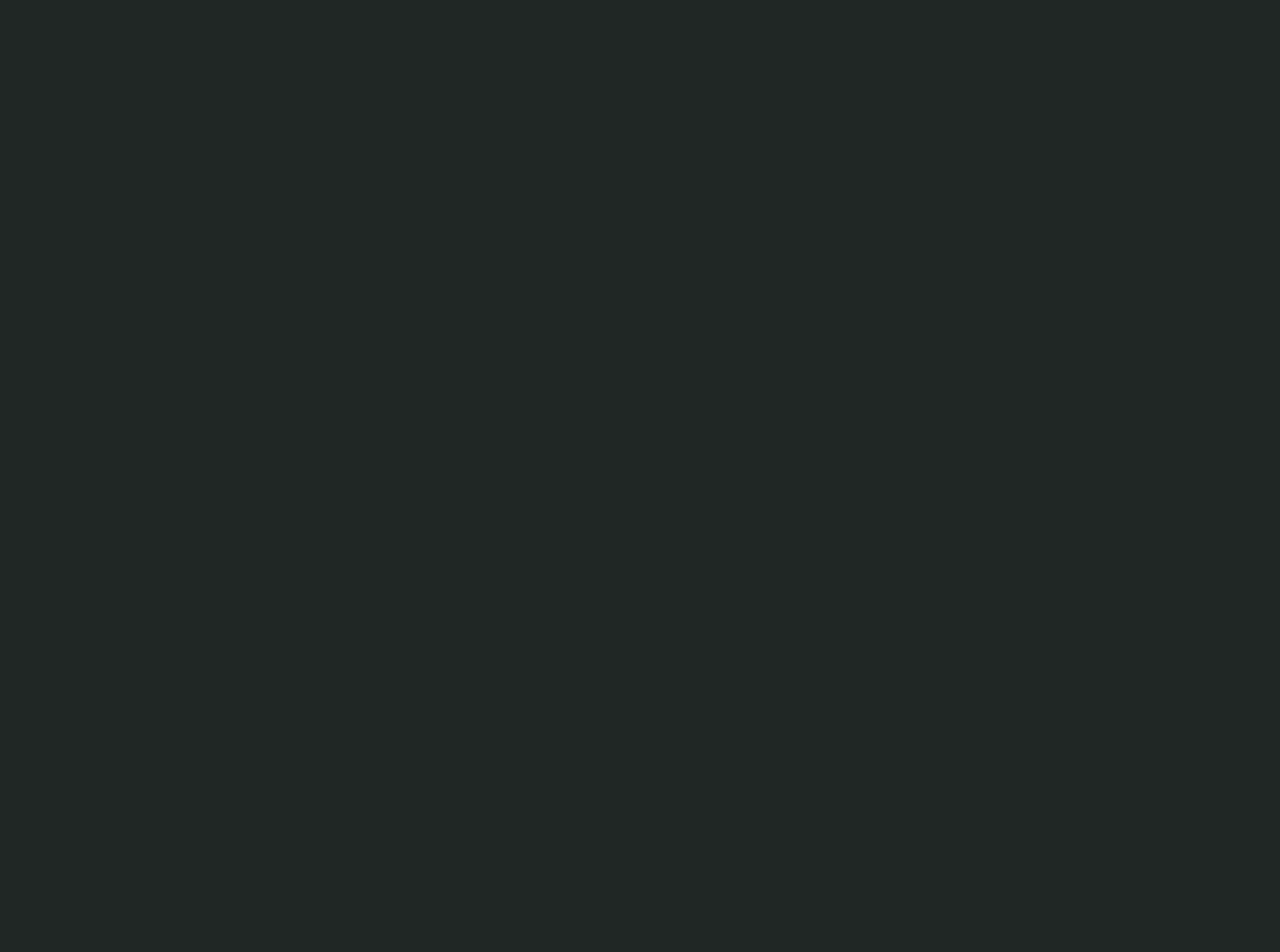
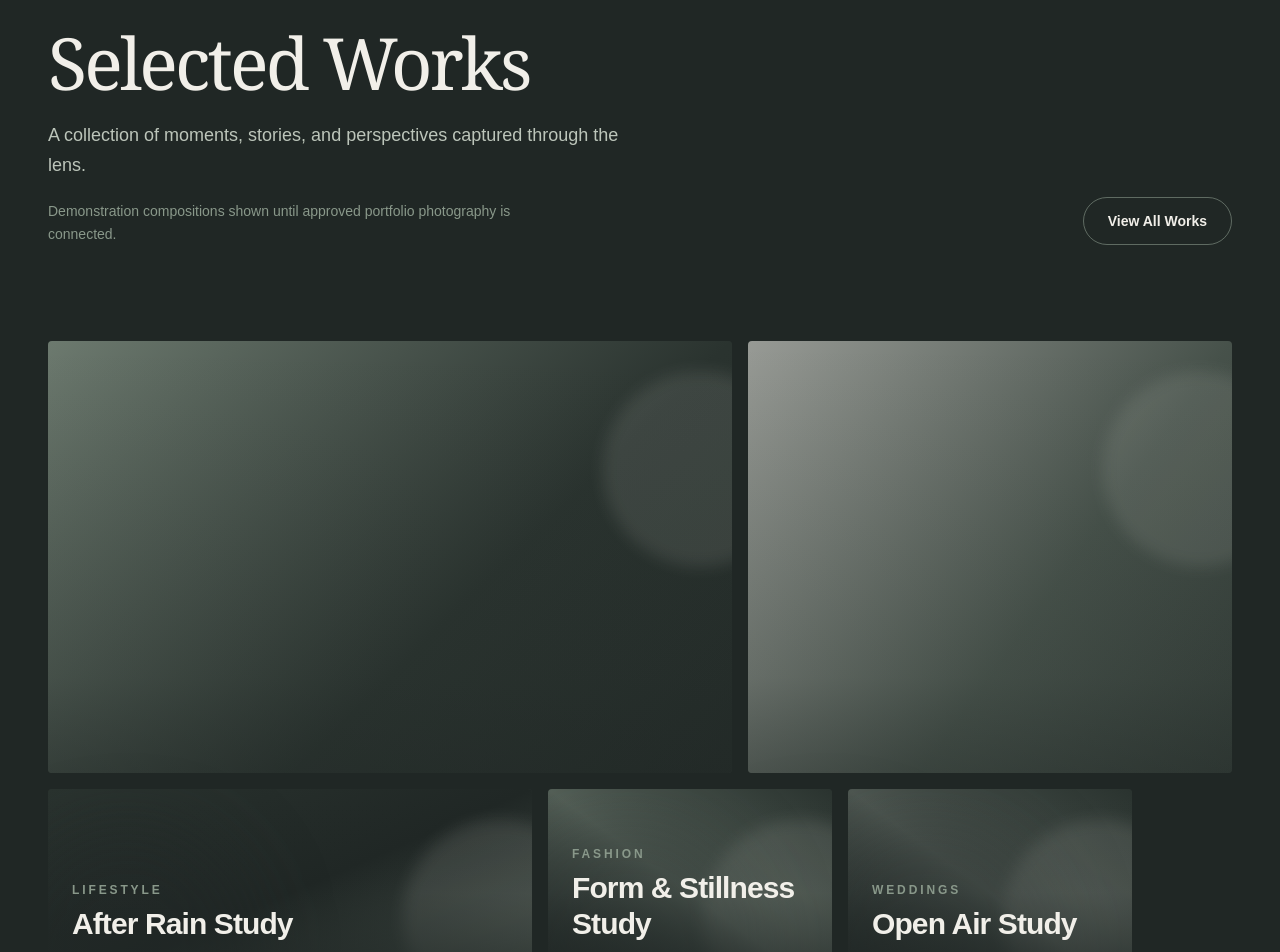
Before and after one commit to aliumuhammad2000-dev/photobooth, a React (Vite) app: page / in a window 1280 px wide. Shown: the part 1520-2472 px from the top of the page. Before the commit the page ends 1359 px from the top, so only its background shows below. Built offline with nearby package versions, Linux system fonts and the light colour scheme.

Commit message:
Build responsive Selected Works gallery

```diff
--- a/src/App.tsx
+++ b/src/App.tsx
@@ -1,6 +1,7 @@
 import { Route, Routes, useLocation } from 'react-router';
 import Hero from './components/home/Hero';
 import Philosophy from './components/home/Philosophy';
+import SelectedWorks from './components/home/SelectedWorks';
 import Navbar from './components/layout/Navbar';
 import { routePaths } from './data/routes';
 
@@ -31,6 +32,7 @@
     <main className="flex flex-1 flex-col bg-canvas">
       <Hero />
       <Philosophy />
+      <SelectedWorks />
     </main>
   );
 }
--- /dev/null
+++ b/src/components/home/SelectedWorks.tsx
@@ -0,0 +1,52 @@
+import { Link } from 'react-router';
+import WorkCard from './WorkCard';
+import { selectedWorks, selectedWorksContent } from '../../data/selectedWorks';
+
+function SelectedWorks() {
+  const { eyebrow, heading, description, assetNote, ctaLabel, ctaTo } =
+    selectedWorksContent;
+
+  return (
+    <section
+      aria-labelledby="selected-works-heading"
+      className="bg-canvas px-5 py-24 sm:px-8 sm:py-28 lg:px-12 lg:py-36"
+    >
+      <div className="mx-auto w-full max-w-7xl">
+        <div className="flex flex-col gap-8 lg:flex-row lg:items-end lg:justify-between lg:gap-12">
+          <div className="max-w-3xl">
+            <p className="text-xs font-semibold uppercase tracking-[0.24em] text-brand sm:text-sm sm:tracking-[0.34em]">
+              {eyebrow}
+            </p>
+            <h2
+              className="mt-6 font-serif text-5xl leading-[0.98] tracking-[-0.04em] text-cream sm:text-7xl"
+              id="selected-works-heading"
+            >
+              {heading}
+            </h2>
+            <p className="mt-6 max-w-xl text-base leading-relaxed text-soft sm:text-lg">
+              {description}
+            </p>
+            <p className="mt-5 max-w-lg text-xs leading-relaxed text-brand sm:text-sm">
+              {assetNote}
+            </p>
+          </div>
+
+          <Link
+            className="inline-flex min-h-12 shrink-0 items-center justify-center self-start rounded-full border border-brand/60 px-6 py-3 text-sm font-semibold text-cream transition-colors hover:border-brand hover:bg-brand/15 focus-visible:outline-2 focus-visible:outline-offset-4 focus-visible:outline-brand lg:self-auto"
+            to={ctaTo}
+          >
+            {ctaLabel}
+          </Link>
+        </div>
+
+        <div className="mt-16 grid grid-cols-1 gap-4 sm:grid-cols-2 lg:mt-24 lg:grid-cols-12 lg:auto-rows-[13rem]">
+          {selectedWorks.map((work) => (
+            <WorkCard key={work.id} work={work} />
+          ))}
+        </div>
+      </div>
+    </section>
+  );
+}
+
+export default SelectedWorks;
--- /dev/null
+++ b/src/components/home/WorkCard.tsx
@@ -0,0 +1,74 @@
+import type { PlaceholderTone, WorkLayout, WorkPreview } from '../../types/portfolio';
+
+interface WorkCardProps {
+  work: WorkPreview;
+}
+
+const layoutClasses: Record<WorkLayout, string> = {
+  feature: 'sm:col-span-2 lg:col-span-7 lg:row-span-2',
+  portrait: 'lg:col-span-5 lg:row-span-2',
+  landscape: 'lg:col-span-5',
+  compact: 'lg:col-span-3',
+};
+
+const placeholderClasses: Record<PlaceholderTone, string> = {
+  sage: 'bg-gradient-to-br from-brand/70 via-surface to-canvas',
+  linen: 'bg-gradient-to-br from-cream/55 via-brand/30 to-surface',
+  shadow: 'bg-gradient-to-br from-surface via-canvas to-brand/40',
+  moss: 'bg-gradient-to-tr from-canvas via-brand/45 to-surface',
+  stone: 'bg-gradient-to-bl from-surface via-soft/25 to-canvas',
+};
+
+const aspectClasses: Record<WorkLayout, string> = {
+  feature: 'aspect-[4/5] lg:aspect-auto lg:min-h-[42rem]',
+  portrait: 'aspect-[4/5] lg:aspect-auto lg:min-h-[42rem]',
+  landscape: 'aspect-[16/10] lg:aspect-[16/11]',
+  compact: 'aspect-[4/5]',
+};
+
+function WorkCard({ work }: WorkCardProps) {
+  return (
+    <article
+      className={`group relative overflow-hidden rounded-sm bg-surface ${layoutClasses[work.layout]}`}
+    >
+      <div className={`relative h-full w-full ${aspectClasses[work.layout]}`}>
+        {work.imageSrc ? (
+          <img
+            alt={work.imageAlt ?? ''}
+            className="absolute inset-0 h-full w-full object-cover transition-transform duration-700 ease-out group-hover:scale-[1.03]"
+            loading="lazy"
+            src={work.imageSrc}
+            style={{ objectPosition: work.imagePosition ?? 'center' }}
+          />
+        ) : (
+          <div
+            aria-hidden="true"
+            className={`absolute inset-0 transition-transform duration-700 ease-out group-hover:scale-[1.03] ${placeholderClasses[work.placeholderTone]}`}
+          >
+            <div className="absolute -right-16 top-8 h-48 w-48 rounded-full border border-cream/20 bg-cream/10 blur-sm" />
+            <div className="absolute bottom-[-5rem] left-[-3rem] h-64 w-64 rounded-full bg-canvas/35 blur-2xl" />
+          </div>
+        )}
+
+        <div
+          aria-hidden="true"
+          className="absolute inset-0 bg-gradient-to-t from-canvas/95 via-canvas/10 to-transparent"
+        />
+
+        <div className="absolute inset-x-0 bottom-0 p-5 sm:p-6">
+          <p className="text-xs font-semibold uppercase tracking-[0.24em] text-brand">
+            {work.category}
+          </p>
+          <h3 className="mt-2 max-w-xs text-2xl font-semibold tracking-[-0.03em] text-cream sm:text-3xl">
+            {work.title}
+          </h3>
+          <p className="mt-4 text-[0.65rem] font-medium uppercase tracking-[0.2em] text-soft/80">
+            Demonstration placeholder
+          </p>
+        </div>
+      </div>
+    </article>
+  );
+}
+
+export default WorkCard;
--- /dev/null
+++ b/src/data/selectedWorks.ts
@@ -0,0 +1,56 @@
+import { routePaths } from './routes';
+import type { SelectedWorksContent, WorkPreview } from '../types/portfolio';
+
+export const selectedWorksContent: SelectedWorksContent = {
+  eyebrow: 'CURATED PORTFOLIO',
+  heading: 'Selected Works',
+  description:
+    'A collection of moments, stories, and perspectives captured through the lens.',
+  assetNote:
+    'Demonstration compositions shown until approved portfolio photography is connected.',
+  ctaLabel: 'View All Works',
+  ctaTo: routePaths.portfolio,
+};
+
+export const selectedWorks: WorkPreview[] = [
+  {
+    id: 'quiet-light-study',
+    slug: 'quiet-light-study',
+    title: 'Quiet Light Study',
+    category: 'Portraits',
+    layout: 'feature',
+    placeholderTone: 'sage',
+  },
+  {
+    id: 'soft-gathering-study',
+    slug: 'soft-gathering-study',
+    title: 'Soft Gathering Study',
+    category: 'Events',
+    layout: 'portrait',
+    placeholderTone: 'linen',
+  },
+  {
+    id: 'after-rain-study',
+    slug: 'after-rain-study',
+    title: 'After Rain Study',
+    category: 'Lifestyle',
+    layout: 'landscape',
+    placeholderTone: 'shadow',
+  },
+  {
+    id: 'form-and-stillness-study',
+    slug: 'form-and-stillness-study',
+    title: 'Form & Stillness Study',
+    category: 'Fashion',
+    layout: 'compact',
+    placeholderTone: 'moss',
+  },
+  {
+    id: 'open-air-study',
+    slug: 'open-air-study',
+    title: 'Open Air Study',
+    category: 'Weddings',
+    layout: 'compact',
+    placeholderTone: 'stone',
+  },
+];
--- /dev/null
+++ b/src/types/portfolio.ts
@@ -0,0 +1,24 @@
+export type WorkLayout = 'feature' | 'portrait' | 'landscape' | 'compact';
+
+export type PlaceholderTone = 'sage' | 'linen' | 'shadow' | 'moss' | 'stone';
+
+export interface WorkPreview {
+  id: string;
+  slug: string;
+  title: string;
+  category: string;
+  imageSrc?: string;
+  imageAlt?: string;
+  imagePosition?: string;
+  layout: WorkLayout;
+  placeholderTone: PlaceholderTone;
+}
+
+export interface SelectedWorksContent {
+  eyebrow: string;
+  heading: string;
+  description: string;
+  assetNote: string;
+  ctaLabel: string;
+  ctaTo: string;
+}
```
Also changed, not shown: 1 other file (tests, documents, lock files or other folders).
